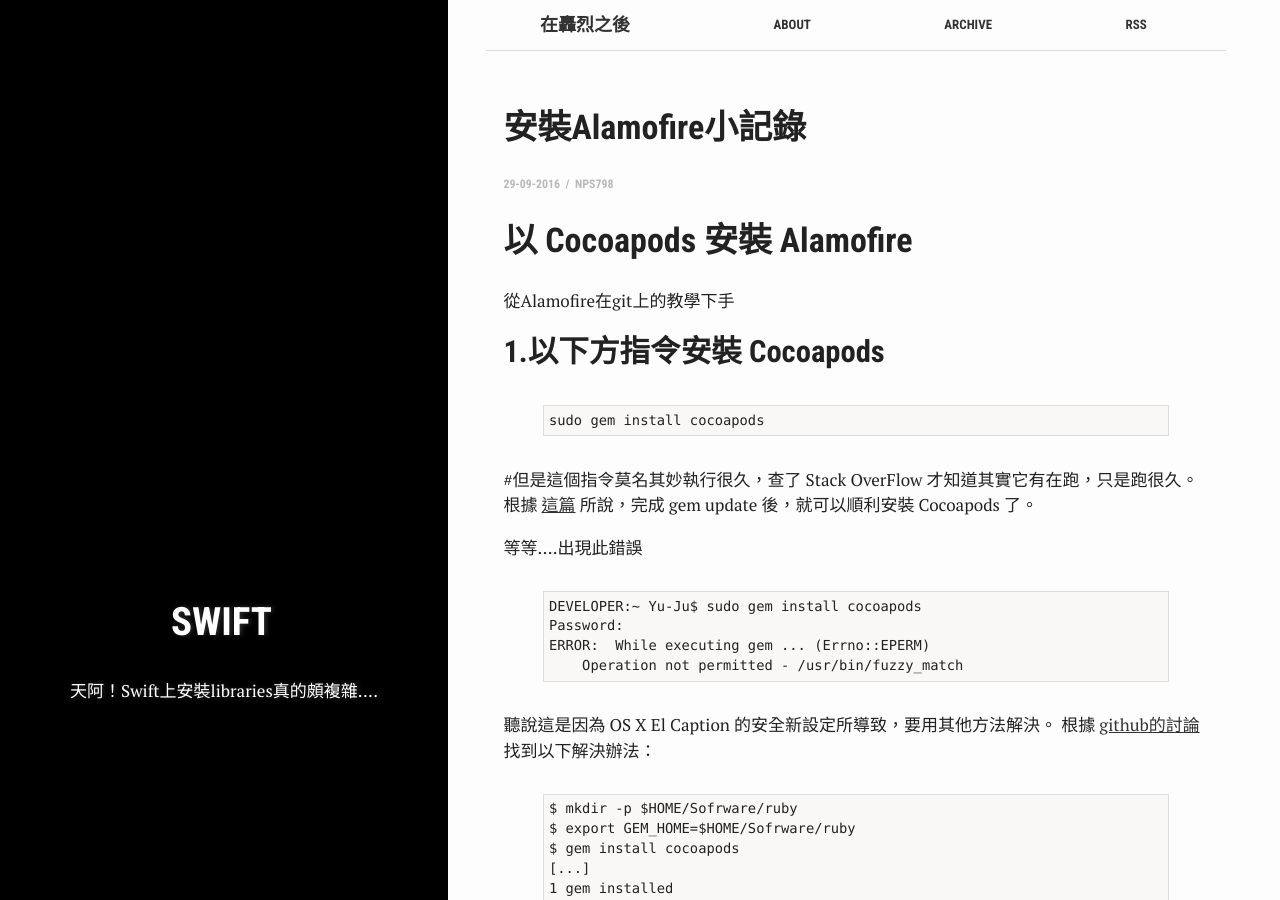
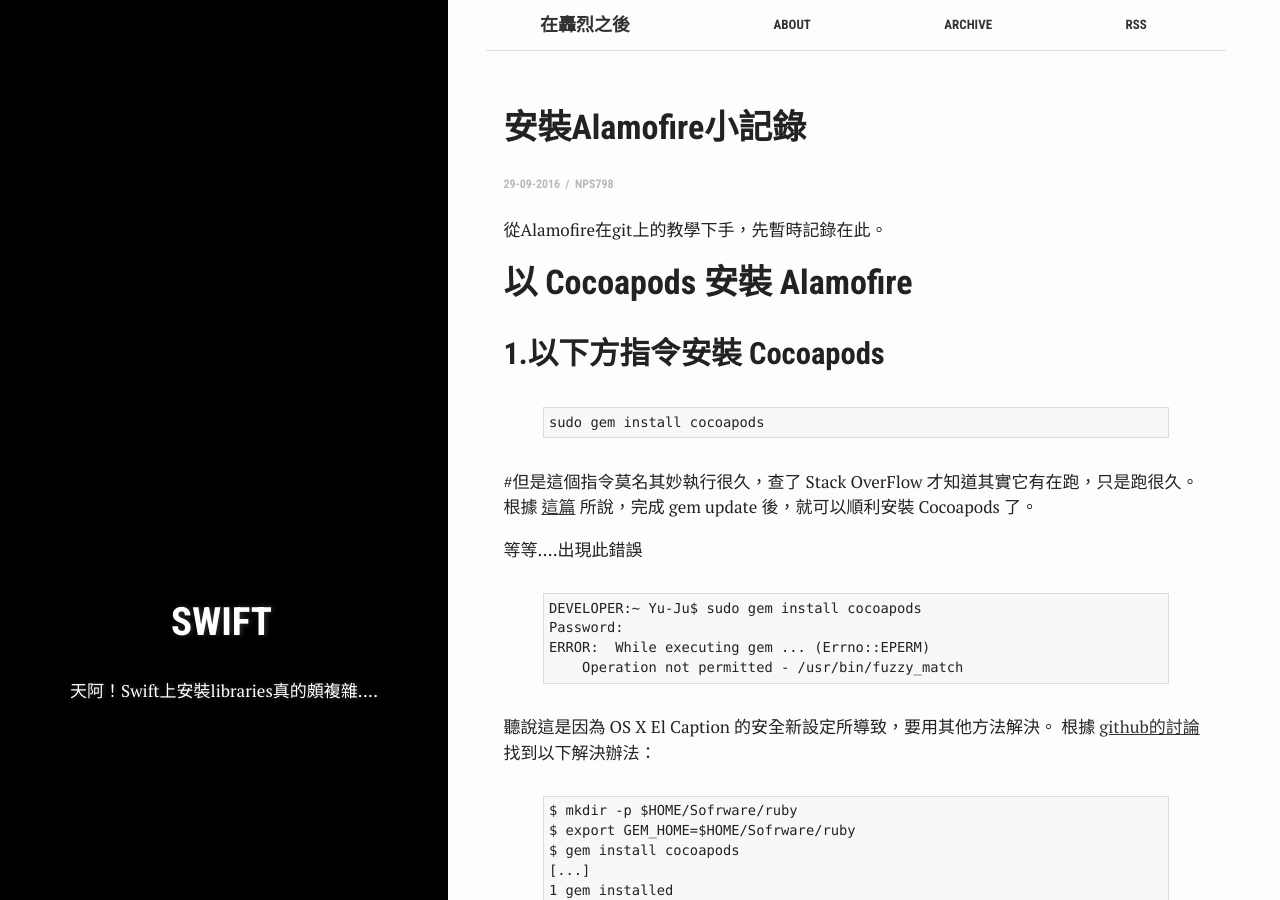
Before and after one commit to nps798/nps798.github.io, a Jekyll site: the page built from _posts/2016-09-28-安裝Alamofire到Swift專案小記錄.md, in a window 1280 px wide and 900 px high. Built offline with Jekyll 4.4.1, drawn with Linux system fonts in a browser that asks for light colours.

Commit message:
install alamofire edited

```diff
--- a/_posts/2016-09-28-安裝Alamofire到Swift專案小記錄.md
+++ b/_posts/2016-09-28-安裝Alamofire到Swift專案小記錄.md
@@ -10,8 +10,10 @@
 author: nps798
 ---
 
+從Alamofire在git上的教學下手，先暫時記錄在此。
+
 # 以 Cocoapods 安裝 Alamofire
-從Alamofire在git上的教學下手
+
 
 ## 1.以下方指令安裝 Cocoapods
 
```
